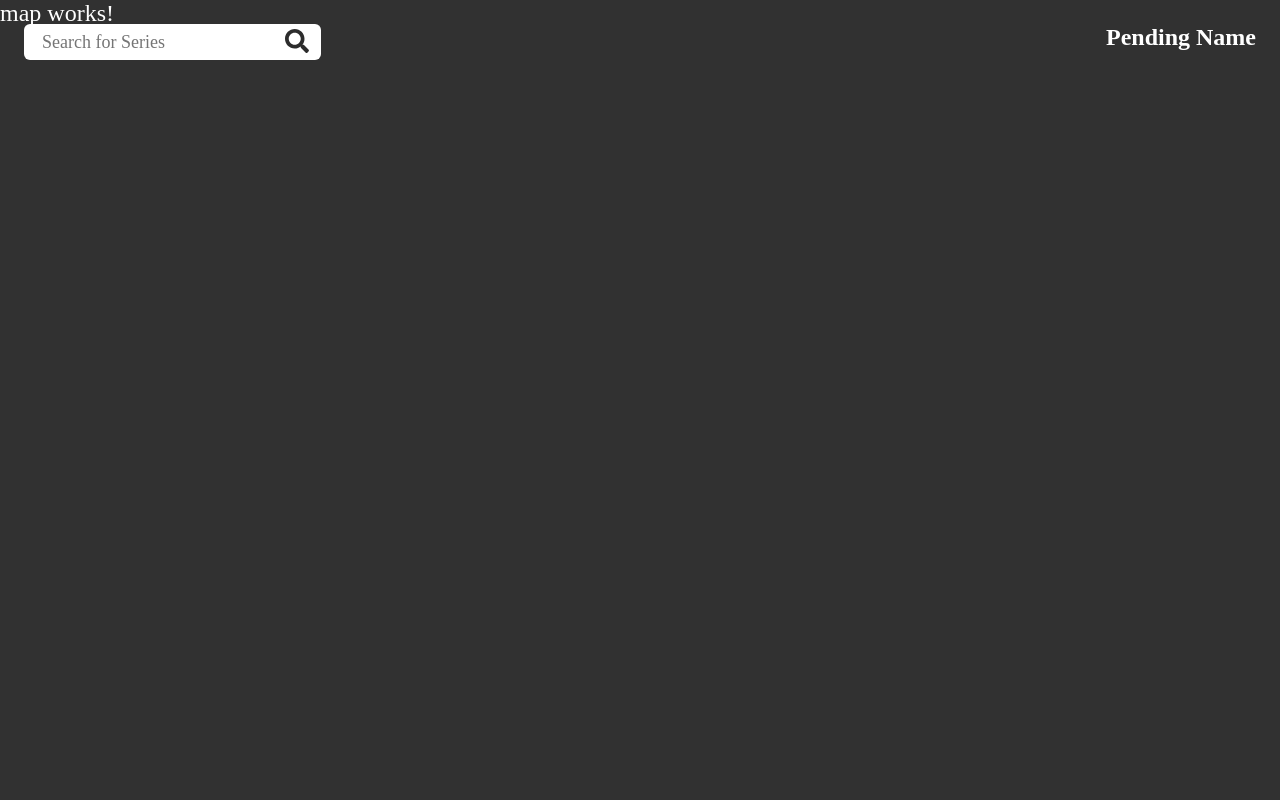
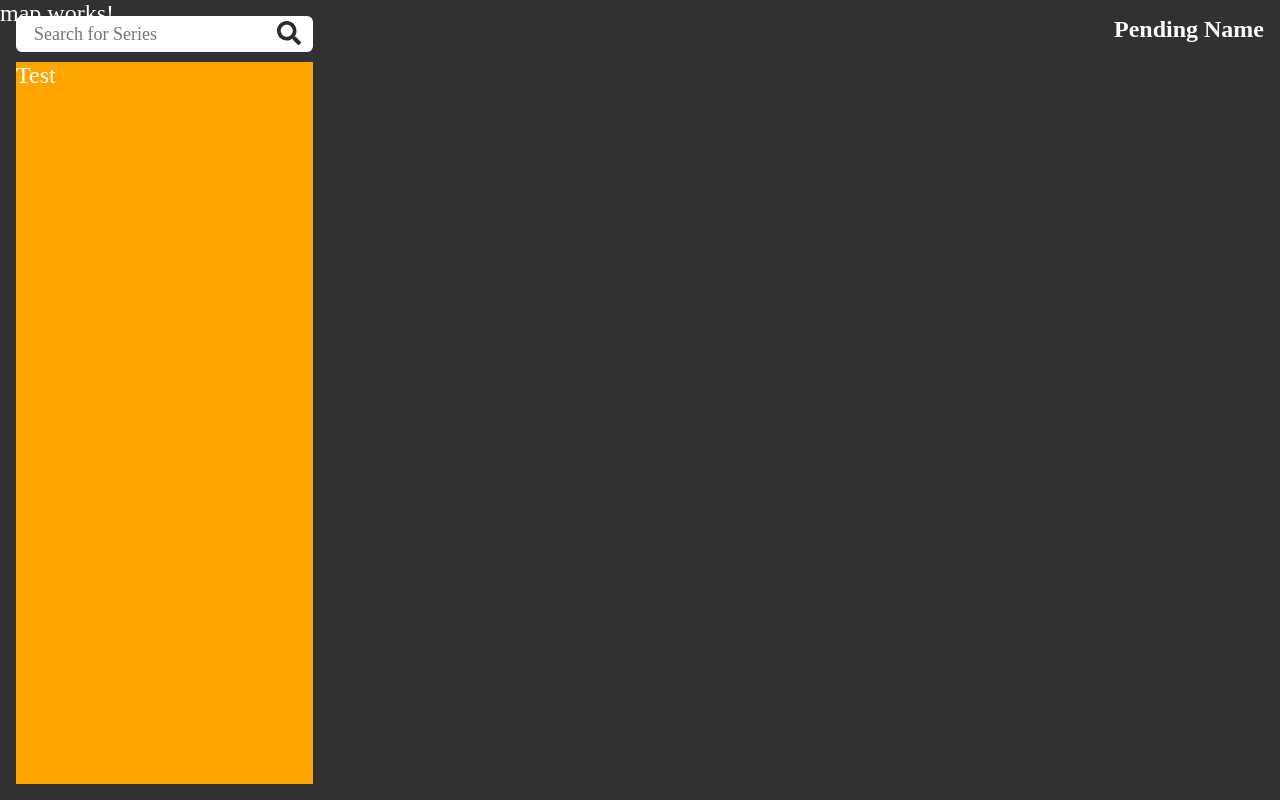
Before and after one commit to MitchellWayne/map-museum-angular-client, an Angular app: page / in a window 1280 px wide. Built offline with nearby package versions, Linux system fonts and the light colour scheme; a web font is replaced by a local one.

Commit message:
styles for setting up infobox layout

```diff
--- a/src/app/components/header/header-infobox/header-infobox.component.html
+++ b/src/app/components/header/header-infobox/header-infobox.component.html
@@ -1 +1 @@
-<p>header-infobox works!</p>
+<div class="infoboxContainer">Test</div>
--- a/src/app/components/header/header-infobox/header-infobox.component.scss
+++ b/src/app/components/header/header-infobox/header-infobox.component.scss
@@ -0,0 +1,7 @@
+.infoboxContainer {
+  background-color: orange;
+  margin-top: 10px;
+
+  width: 100%;
+  height: 100%;
+}
--- a/src/app/components/header/header.component.html
+++ b/src/app/components/header/header.component.html
@@ -1,8 +1,11 @@
 <div class="headerContainer">
-  <app-header-searchbar
-    (onInputChange)="updateSearch($event)"
-    [searchActive]="searchActive"
-  >
-  </app-header-searchbar>
+  <div class="headerContainer__mainInterface">
+    <app-header-searchbar
+      (onInputChange)="updateSearch($event)"
+      [searchActive]="searchActive"
+    >
+    </app-header-searchbar>
+    <app-header-infobox></app-header-infobox>
+  </div>
   <app-header-logo></app-header-logo>
 </div>
--- a/src/app/components/header/header.component.scss
+++ b/src/app/components/header/header.component.scss
@@ -3,5 +3,11 @@
   flex-direction: row;
   justify-content: space-between;
 
-  padding: 1em;
+  padding: 2vh;
+  height: 100vh;
+
+  &__mainInterface {
+    overflow: hidden;
+    height: 96vh;
+  }
 }
```
